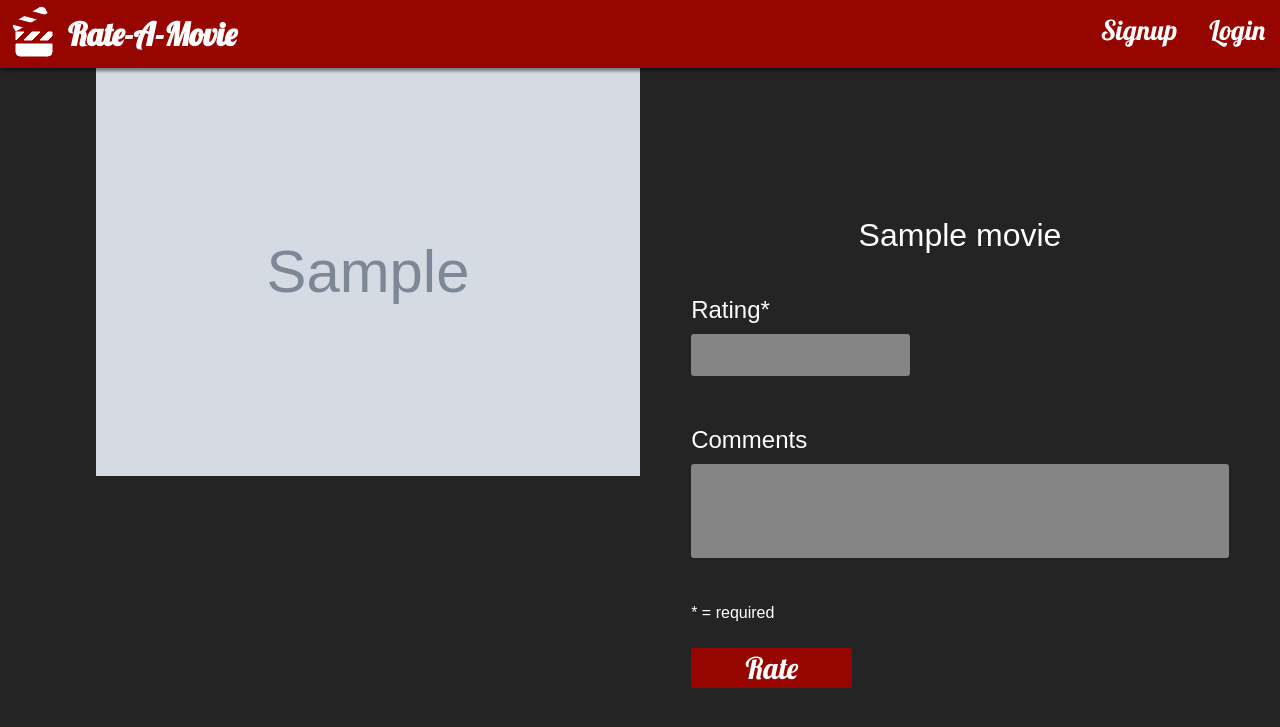
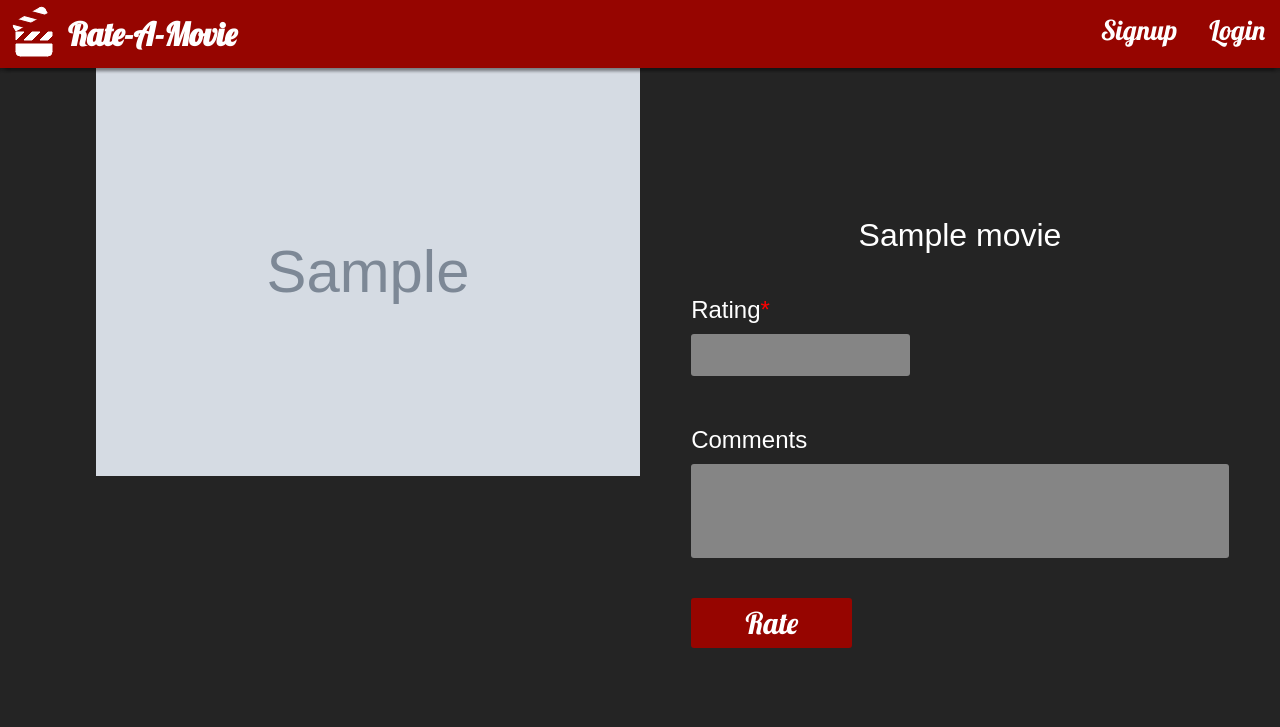
Before and after one commit to cberry216/Movie-Rating, a Django app: template movie_rating/templates/ratings/rate_movie.html in a window 1280 px wide. Shown: the top 727 px of the page. Run offline with Django 3.2, Linux system fonts and the light colour scheme; the template is opened without the code that fills it: values that come from a table or form of the project are taken from there, others are empty; tables that the repository leaves empty hold one stand-in row (values such as "Sample post"); grey boxes marked "Sample" are stand-in pictures.

Commit message:
Changed required asterik to red.

```diff
--- a/movie_rating/templates/ratings/rate_movie.html
+++ b/movie_rating/templates/ratings/rate_movie.html
@@ -4,12 +4,14 @@
 
 {% block content %}
 <div class="rating">
-  <div class="rating__movie" style="{% if movie.poster_link %}background-image: url({{ movie.poster_link }}) {% else %} background-color: grey; {% endif%}"></div>
+  <div class="rating__movie"
+    style="{% if movie.poster_link %}background-image: url({{ movie.poster_link }}) {% else %} background-color: grey; {% endif%}">
+  </div>
   <form class="rate-form" action="./{{ movie.imdb_id}}" method="post">
     <h1 class="rate-form__title">{{ movie.title }}</h1>
     {% csrf_token %}
     <div class="rate-form__field_wrapper" id="rate-form__rating">
-      <label for="{{ form.rating.id_for_label}}">Rating*</label>
+      <label for="{{ form.rating.id_for_label}}">Rating<span style="color: red">*</span></label>
       {{ form.rating }}
       {{ form.rating.errors}}
     </div>
@@ -26,7 +28,6 @@
       {{ form.user.errors }}
       {{ form.user }}
     </div>
-    <p style="color: white">* = required</p>
     <input class="rate-form__submit" type="submit" value="Rate">
   </form>
 </div>
```
